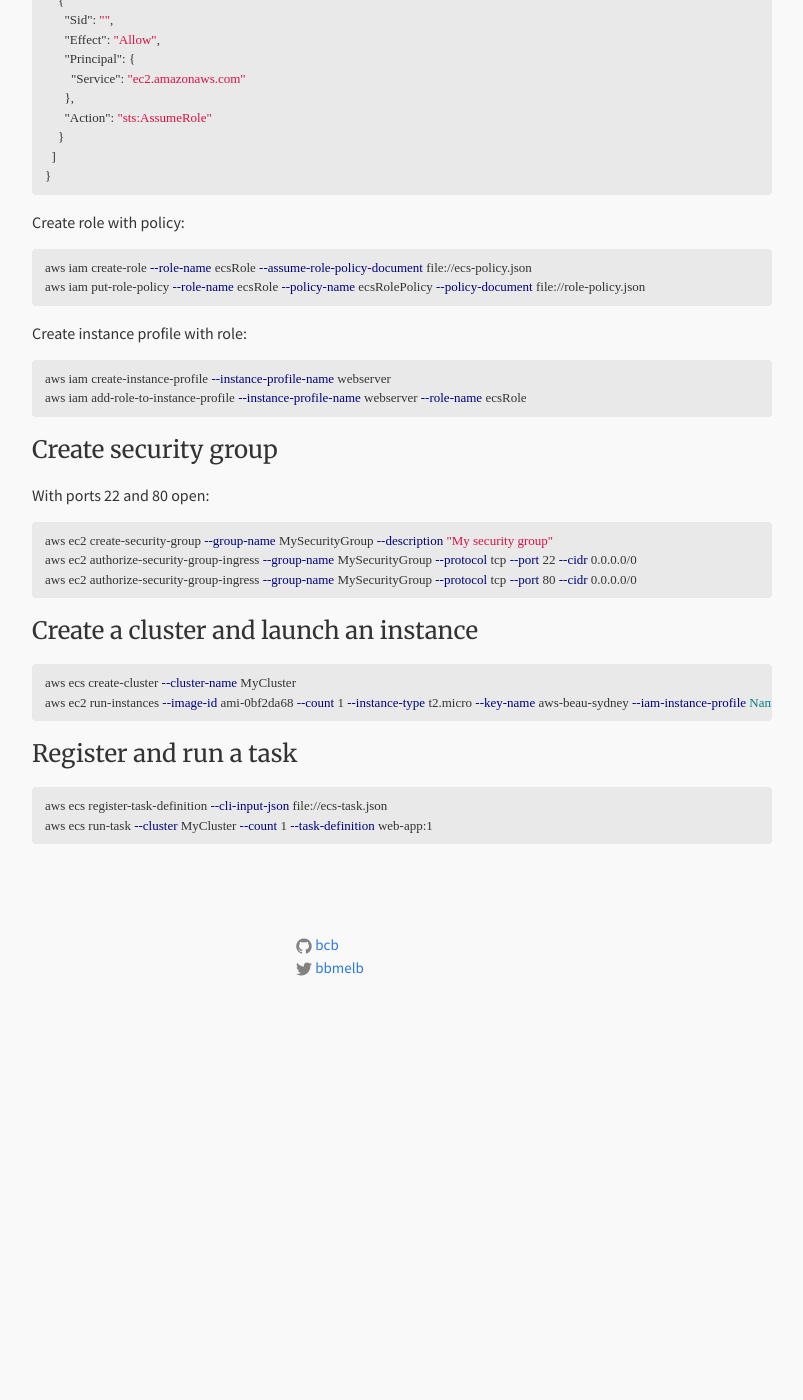
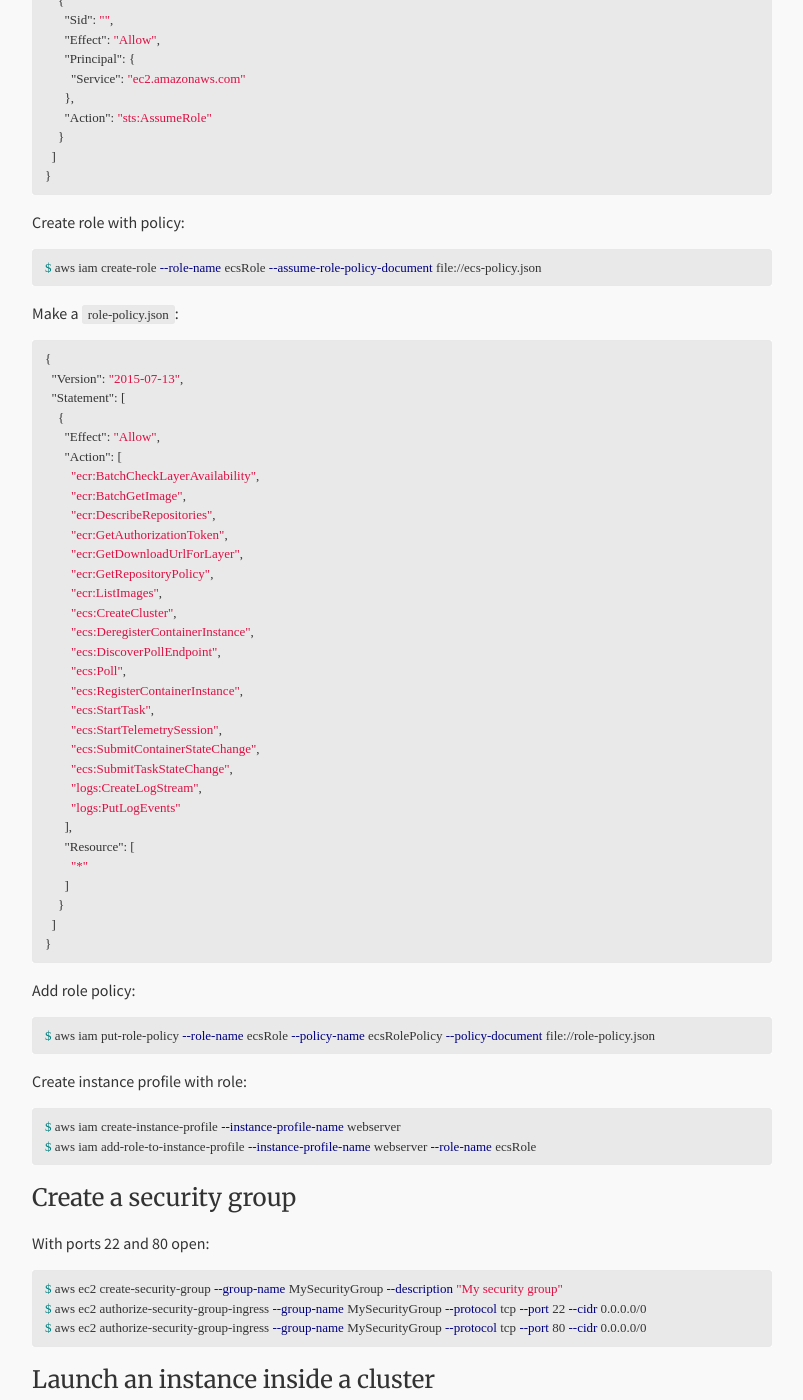
Before and after one commit to explodinglabs/explodinglabs.github.io, a Jekyll site: the page built from _posts/2016-07-13-ecs-guide.md, in a window 1280 px wide and 1400 px high, scrolled down 305 px. Shown: the whole window, without its empty margins (238-1041 px from the left). Built offline with Jekyll 4.4.1, drawn with Linux system fonts in a browser that asks for light colours; before the commit the page ends 1344 px from its top, so only the background shows below that; some of the changed text lies outside the part shown.

Commit message:
Rework ecs post

```diff
--- a/_posts/2016-07-13-ecs-guide.md
+++ b/_posts/2016-07-13-ecs-guide.md
@@ -4,8 +4,10 @@ title: "Create an ECS container instance"
 date: 2016-07-13 20:16:39 +1000
 categories: aws
 ---
-# Create IAM roles & policies
-Create an `ecs-policy.json`:
+
+# IAM roles & policies
+
+Make an `ecs-policy.json`:
 
 {% highlight json %}
 {
@@ -24,35 +26,95 @@ Create an `ecs-policy.json`:
 {% endhighlight %}
 
 Create role with policy:
+
 {% highlight shell %}
-aws iam create-role --role-name ecsRole --assume-role-policy-document file://ecs-policy.json
-aws iam put-role-policy --role-name ecsRole --policy-name ecsRolePolicy --policy-document file://role-policy.json
+$ aws iam create-role --role-name ecsRole --assume-role-policy-document file://ecs-policy.json
+{% endhighlight %}
+
+Make a `role-policy.json`:
+
+{% highlight json %}
+{
+  "Version": "2015-07-13",
+  "Statement": [
+    {
+      "Effect": "Allow",
+      "Action": [
+        "ecr:BatchCheckLayerAvailability",
+        "ecr:BatchGetImage",
+        "ecr:DescribeRepositories",
+        "ecr:GetAuthorizationToken",
+        "ecr:GetDownloadUrlForLayer",
+        "ecr:GetRepositoryPolicy",
+        "ecr:ListImages",
+        "ecs:CreateCluster",
+        "ecs:DeregisterContainerInstance",
+        "ecs:DiscoverPollEndpoint",
+        "ecs:Poll",
+        "ecs:RegisterContainerInstance",
+        "ecs:StartTask",
+        "ecs:StartTelemetrySession",
+        "ecs:SubmitContainerStateChange",
+        "ecs:SubmitTaskStateChange",
+        "logs:CreateLogStream",
+        "logs:PutLogEvents"
+      ],
+      "Resource": [
+        "*"
+      ]
+    }
+  ]
+}
+{% endhighlight %}
+
+Add role policy:
+
+{% highlight shell %}
+$ aws iam put-role-policy --role-name ecsRole --policy-name ecsRolePolicy --policy-document file://role-policy.json
 {% endhighlight %}
 
 Create instance profile with role:
+
 {% highlight shell %}
-aws iam create-instance-profile --instance-profile-name webserver
-aws iam add-role-to-instance-profile --instance-profile-name webserver --role-name ecsRole
+$ aws iam create-instance-profile --instance-profile-name webserver
+$ aws iam add-role-to-instance-profile --instance-profile-name webserver --role-name ecsRole
 {% endhighlight %}
 
-# Create security group
+# Create a security group
 
 With ports 22 and 80 open:
 
 {% highlight shell %}
-aws ec2 create-security-group --group-name MySecurityGroup --description "My security group"
-aws ec2 authorize-security-group-ingress --group-name MySecurityGroup --protocol tcp --port 22 --cidr 0.0.0.0/0
-aws ec2 authorize-security-group-ingress --group-name MySecurityGroup --protocol tcp --port 80 --cidr 0.0.0.0/0
+$ aws ec2 create-security-group --group-name MySecurityGroup --description "My security group"
+$ aws ec2 authorize-security-group-ingress --group-name MySecurityGroup --protocol tcp --port 22 --cidr 0.0.0.0/0
+$ aws ec2 authorize-security-group-ingress --group-name MySecurityGroup --protocol tcp --port 80 --cidr 0.0.0.0/0
 {% endhighlight %}
 
-# Create a cluster and launch an instance
+# Launch an instance inside a cluster
+
+Create a cluster:
+
 {% highlight shell %}
-aws ecs create-cluster --cluster-name MyCluster
-aws ec2 run-instances --image-id ami-0bf2da68 --count 1 --instance-type t2.micro --key-name aws-beau-sydney --iam-instance-profile Name= webserver --security-group-id sg-xxxxxx --associate-public-ip-address --user-data file://userdata.txt
+$ aws ecs create-cluster --cluster-name MyCluster
+{% endhighlight %}
+
+Create a `userdata.txt`:
+
+{% highlight shell %}
+#!/bin/bash
+echo 'ECS_CLUSTER=looked' >> /etc/ecs/ecs.config
+echo 'set -o vi' >> /home/ec2-user/.bashrc # I like vi mode
+{% endhighlight %}
+
+Launch an instance inside the cluster:
+
+{% highlight shell %}
+$ aws ec2 run-instances --image-id ami-0bf2da68 --count 1 --instance-type t2.micro --key-name aws-beau-sydney --iam-instance-profile Name= webserver --security-group-id sg-xxxxxx --associate-public-ip-address --user-data file://userdata.txt
 {% endhighlight %}
 
 # Register and run a task
+
 {% highlight shell %}
-aws ecs register-task-definition --cli-input-json file://ecs-task.json
-aws ecs run-task --cluster MyCluster --count 1 --task-definition web-app:1
+$ aws ecs register-task-definition --cli-input-json file://ecs-task.json
+$ aws ecs run-task --cluster MyCluster --count 1 --task-definition web-app:1
 {% endhighlight %}
```
